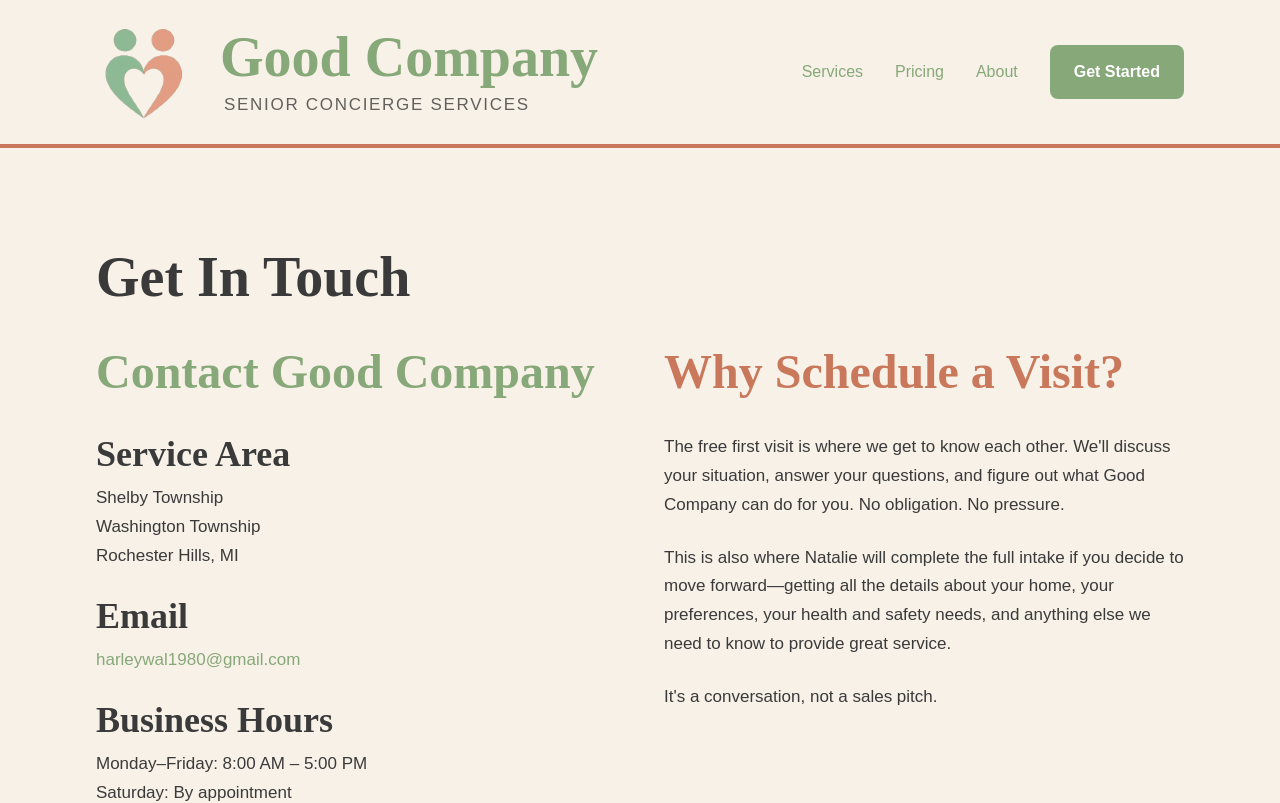
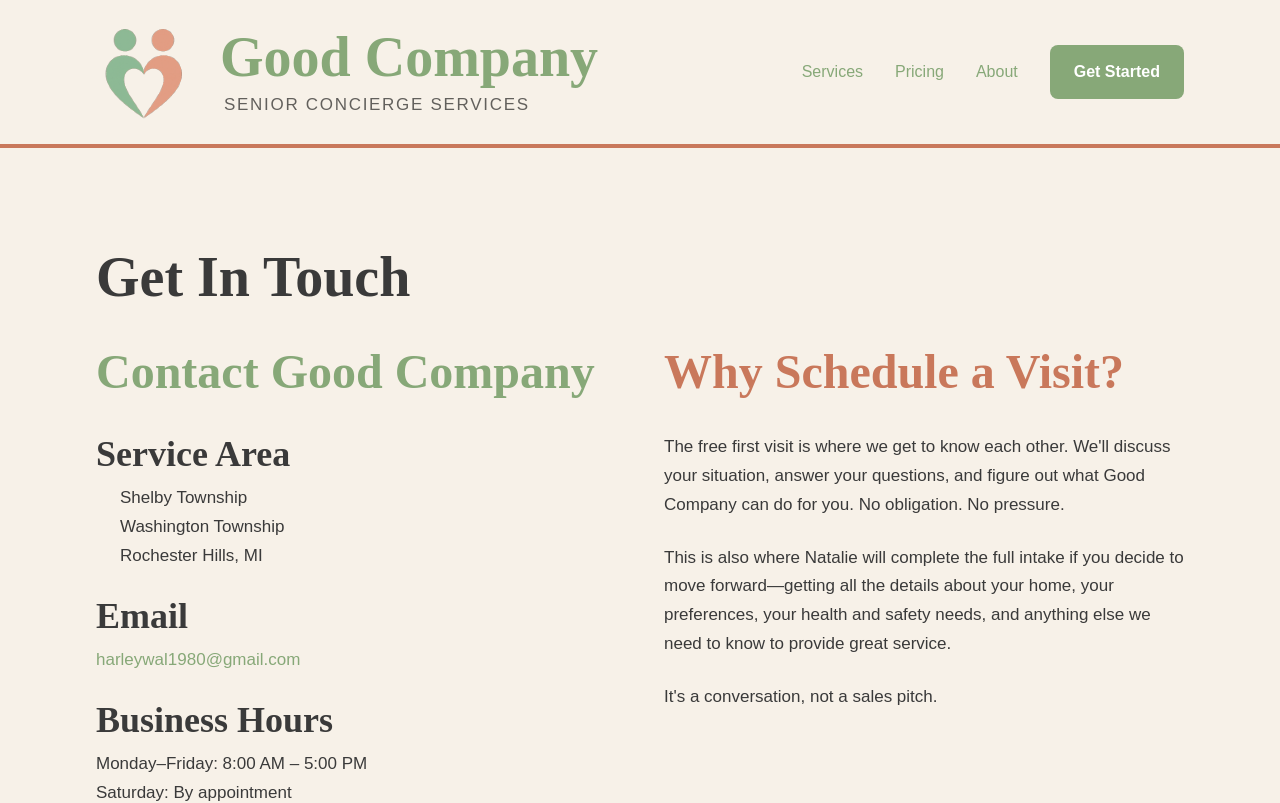
Before and after one commit to GoodCompanySCS/goodcompany-scs, a Next.js app: page /contact in a window 1280 px wide. Shown: the top 803 px of the page. Built offline with nearby package versions, Linux system fonts and the light colour scheme.

Commit message:
Update page.tsx

```diff
--- a/app/contact/page.tsx
+++ b/app/contact/page.tsx
@@ -13,7 +13,7 @@ export default function Contact() {
               <div className="space-y-6">
                 <div>
                   <h3 className="font-semibold mb-2" style={{ color: 'var(--charcoal)' }}>Service Area</h3>
-                  <p className="text-base">
+                  <p className="list-disc pl-6 space-y-2">
                     Shelby Township<br />
                     Washington Township<br />
                     Rochester Hills, MI
```
